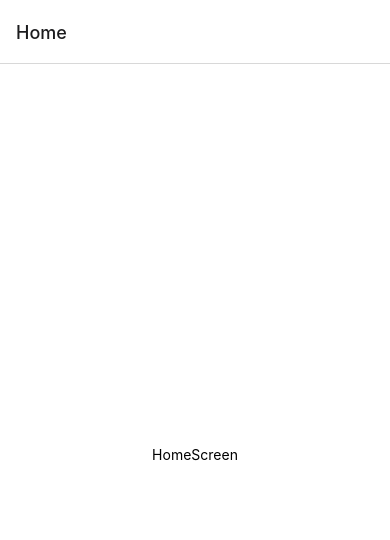
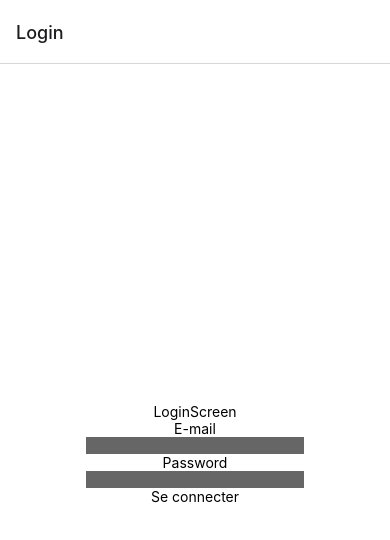
Before and after one commit to a2kad/FacturesApp, a React Native app: screen /Login in a window 390 px wide. Before the commit this address had no page. Shown: the top 540 px of the page. Built offline with nearby package versions, Linux system fonts and the light colour scheme; no server answers.

Commit message:
Login Screen added

```diff
--- /dev/null
+++ b/src/hooks/useAuth.js
@@ -0,0 +1,25 @@
+import { useEffect, useState } from 'react'
+import { onAuthStateChanged } from 'firebase/auth';
+import { auth } from '../config/firebase';
+
+export default function useAuth() {
+    const[user, setUser] = useState(null);
+    const[loading, setLoading] = useState(false);
+
+    useEffect( ()=>{
+        console.log('Loading')
+        setLoading(true)
+        const unsub = onAuthStateChanged(auth,user=>{
+            console.log('Got user ', user);
+            if(user){
+                setUser(user);
+                setLoading(false);
+            }else{
+                setUser(null);
+                setLoading(false);
+            }
+        });
+        return unsub;
+    },[]);
+    return {user,loading}
+}
--- a/src/navigation/appNavigation.js
+++ b/src/navigation/appNavigation.js
@@ -1,12 +1,22 @@
-import { StyleSheet} from 'react-native'
+import { ActivityIndicator, StyleSheet} from 'react-native'
 import React from 'react'
 import { NavigationContainer } from '@react-navigation/native';
 import { createNativeStackNavigator } from '@react-navigation/native-stack';
+import useAuth from '../hooks/useAuth';
 import HomeScreen from '../screens/HomeScreen'
+import LoginScreen from '../screens/LoginScreen';
 
 const Stack = createNativeStackNavigator();
 
 export default function AppNavigation() {
+    const {user, loading } = useAuth();
+
+    if (loading){
+        return(
+            <ActivityIndicator size='large' />
+            )
+    }else{
+        if (user){
             return (
                 <NavigationContainer>
                     <Stack.Navigator>
@@ -14,6 +24,17 @@ export default function AppNavigation() {
                     </Stack.Navigator>
                 </NavigationContainer>
             )
+        }else{
+            return (
+                <NavigationContainer>
+                    <Stack.Navigator>
+                        <Stack.Screen name='Login' component={LoginScreen} />
+                    </Stack.Navigator>
+                </NavigationContainer>
+            )
+        }
+    }
+
 }
 
 const styles = StyleSheet.create({})
--- a/src/screens/LoginScreen.js
+++ b/src/screens/LoginScreen.js
@@ -1,10 +1,31 @@
-import { StyleSheet, Text, View } from 'react-native'
-import React from 'react'
+import { Pressable, StyleSheet, Text, TextInput, View } from 'react-native'
+import React, { useState } from 'react'
+import { signInWithEmailAndPassword } from 'firebase/auth';
+import { auth } from '../config/firebase';
 
 export default function LoginScreen() {
+    const [email, setEmail] = useState('');
+    const [password, setPassword] = useState('');
+
+    const handleSubmit = async () => {
+        if (email && password) {
+            try {
+                await signInWithEmailAndPassword(auth, email, password);
+            } catch (err) {
+                console.log('Got error', err.message);
+            }
+        }
+    }
     return (
         <View style={styles.container}>
             <Text>LoginScreen</Text>
+            <Text>E-mail</Text>
+            <TextInput style={styles.formField} value={email} onChangeText={value => setEmail(value)} />
+            <Text>Password</Text>
+            <TextInput style={styles.formField} value={password} onChangeText={value => setPassword(value)} />
+            <Pressable onPress={handleSubmit}>
+                <Text>Se connecter</Text>
+            </Pressable>
         </View>
     )
 }
@@ -16,4 +37,7 @@ const styles = StyleSheet.create({
         alignItems: 'center',
         justifyContent: 'center',
     },
+    formField:{
+        backgroundColor: '#666'
+    },
 })
```
Also changed, not shown: package.json (+4 -4 lines), 1 other file (tests, documents, lock files or other folders). Lines whose indentation alone changed are shown as unchanged.
